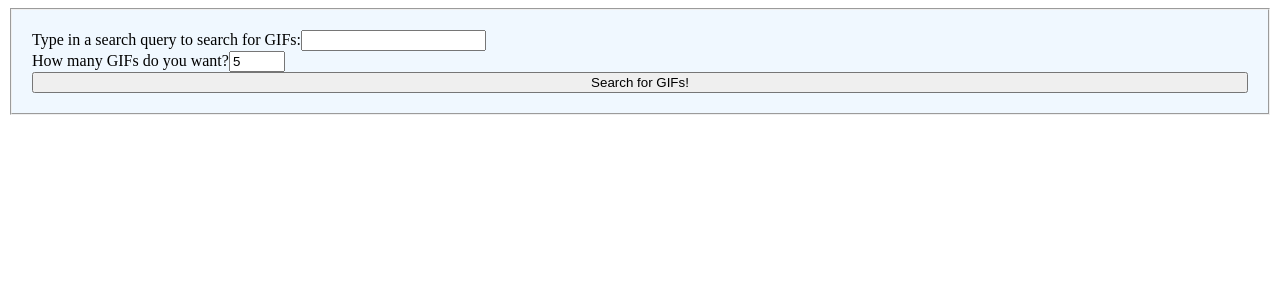
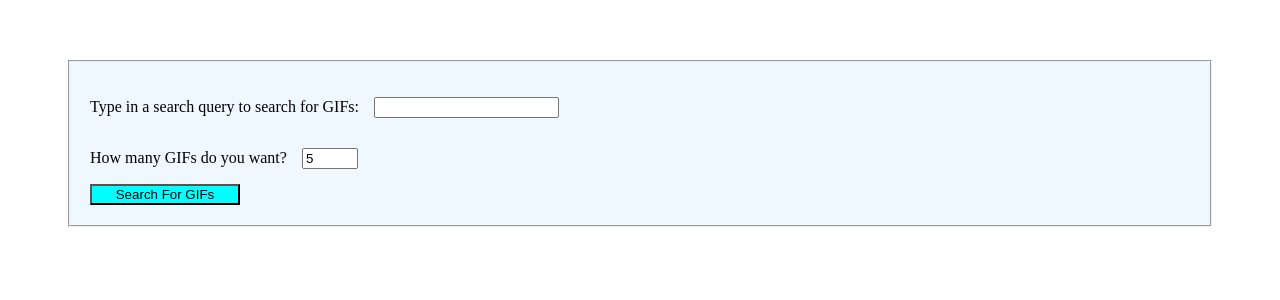
Before and after one commit to lougoncharenko/react-gif-search, a React app: page / in a window 1280 px wide. Shown: the top 300 px of the page. Built offline with nearby package versions, Linux system fonts and the light colour scheme; the HTML template or start-up script is replaced by a standard one.

Commit message:
added button

```diff
--- a/src/components/Input.css
+++ b/src/components/Input.css
@@ -1,6 +1,16 @@
 fieldset {
+    margin: 60px;
     padding: 20px;
     background-color: aliceblue;
     display: flex;
     flex-direction: column;
 }
+
+label input  {
+margin: 15px;
+}
+
+.search-button {
+    background-color: aqua;
+    width: 150px;
+}
--- a/src/components/Input.tsx
+++ b/src/components/Input.tsx
@@ -13,7 +13,7 @@ const Input = () => {
                 How many GIFs do you want?
                 <input type="number" name="quantity" min="1" max="10" value="5" />
             </label>
-        <input type="submit" value="Search for GIFs!" />
+        <button className = 'search-button' type="submit"> Search For GIFs </button>
     </fieldset>
 </form>
   )
```
